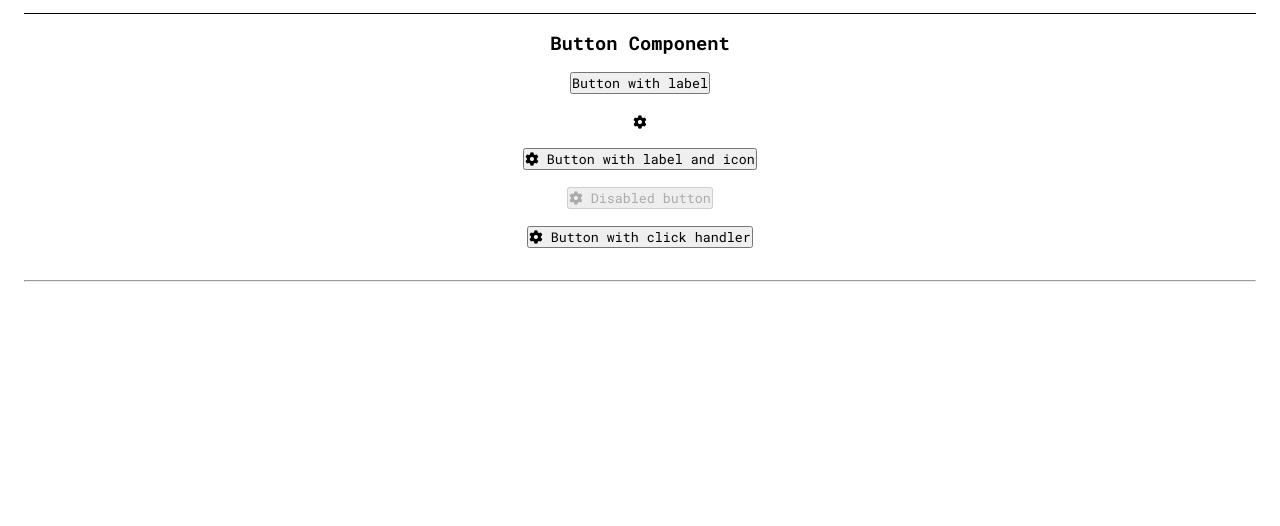
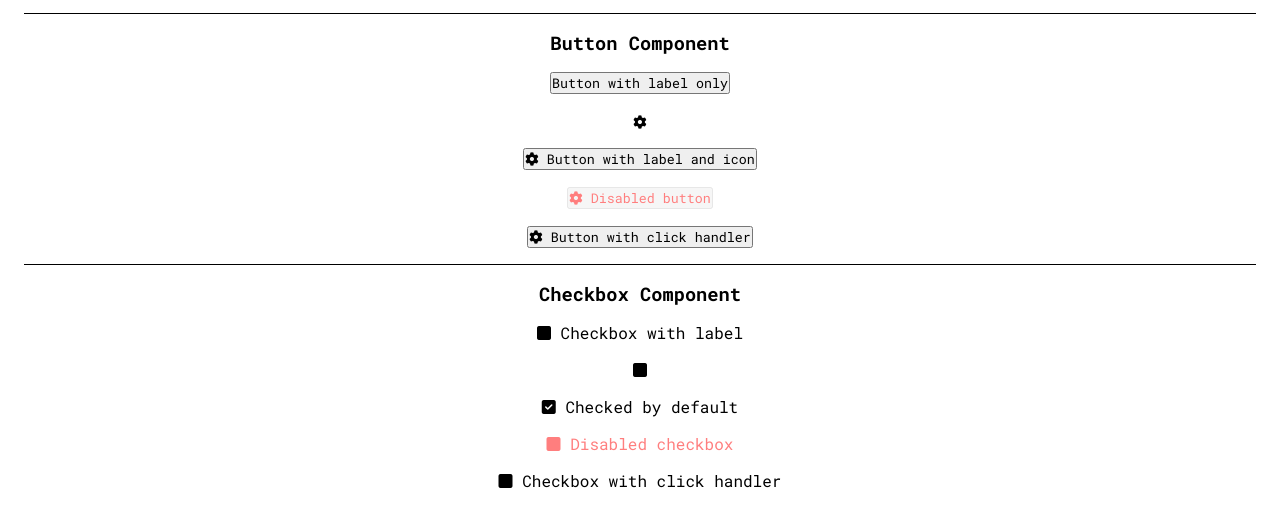
Before and after one commit to temelm/sandbox, a website built with Vite: page index.html in a window 1280 px wide. Shown: the part 70-596 px from the top of the page. Built offline with nearby package versions, Linux system fonts and the light colour scheme.

Commit message:
Add checkbox component, refactor button component, update tests

```diff
--- a/src/components/button.css
+++ b/src/components/button.css
@@ -3,7 +3,9 @@
 }
 
 .button:disabled {
+  color: red;
   cursor: not-allowed;
+  opacity: 0.5;
 }
 
 .button.icon-button {
--- a/src/components/button.js
+++ b/src/components/button.js
@@ -6,19 +6,20 @@ import { isNonEmptyString } from '../utils.js';
  * @returns {HTMLElement}
  */
 export function createButton (options = {}) {
-  const { label, icon, id, title, disabled, onClick } = options;
+  const { label, icon, tooltip, id, disabled, onClick } = options;
 
   if (!isNonEmptyString(label) && !isNonEmptyString(icon)) throw new Error('Button requires a label or an icon.');
+  if (!label && !isNonEmptyString(tooltip)) throw new Error('Icon button requires a tooltip.');
 
   const domButton = document.createElement('button');
   domButton.innerHTML = `
     ${icon ? `<span><i class="${icon}"></i></span>` : ''}
     ${label ? `<span>${label}</span>` : ''}
   `;
+  if (isNonEmptyString(tooltip)) domButton.title = tooltip;
   domButton.classList.add('button');
   if (!label) domButton.classList.add('icon-button');
   if (isNonEmptyString(id)) domButton.id = id;
-  if (isNonEmptyString(title)) domButton.title = title;
   if (disabled) domButton.disabled = true;
   if (typeof onClick === 'function') domButton.addEventListener('click', onClick);
 
--- /dev/null
+++ b/src/components/checkbox.css
@@ -0,0 +1,21 @@
+.checkbox {
+  cursor: pointer;
+}
+
+.checkbox:has(input:disabled) {
+  color: red;
+  cursor: not-allowed;
+  opacity: 0.5;
+}
+
+.checkbox input {
+  display: none;
+}
+
+.checkbox input:not(:checked) ~ .fa-check-square {
+  display: none;
+}
+
+.checkbox input:checked ~ .fa-square {
+  display: none;
+}
--- /dev/null
+++ b/src/components/checkbox.js
@@ -0,0 +1,34 @@
+import { isNonEmptyString } from '../utils.js';
+
+/**
+ * @todo: DOCUMENT.
+ * @param {object} options
+ * @returns {HTMLElement}
+ */
+export function createCheckbox (options = {}) {
+  const { label, tooltip, id, checked, disabled, onClick } = options;
+
+  if (!isNonEmptyString(label) && !isNonEmptyString(tooltip)) throw new Error('Checkbox requires a label or a tooltip.');
+
+  const domCheckbox = document.createElement('input');
+  domCheckbox.type = 'checkbox';
+  if (isNonEmptyString(id)) domCheckbox.id = id;
+  if (checked) domCheckbox.checked = true;
+  if (disabled) domCheckbox.disabled = true;
+  if (typeof onClick === 'function') domCheckbox.addEventListener('click', onClick);
+
+  const domUncheckedIcon = document.createElement('i');
+  domUncheckedIcon.classList.add('fas', 'fa-square');
+  const domCheckedIcon = document.createElement('i');
+  domCheckedIcon.classList.add('fas', 'fa-check-square');
+
+  const domLabel = document.createElement('label');
+  domLabel.appendChild(domCheckbox);
+  domLabel.appendChild(domUncheckedIcon);
+  domLabel.appendChild(domCheckedIcon);
+  if (label) domLabel.appendChild(document.createElement('span')).innerText = ` ${label}`;
+  if (tooltip) domLabel.title = tooltip;
+  domLabel.classList.add('checkbox');
+
+  return domLabel;
+}
--- a/src/index.css
+++ b/src/index.css
@@ -1,4 +1,5 @@
 @import url("./components/button.css");
+@import url("./components/checkbox.css");
 
 :root {
   --font-family: "Roboto Mono", monospace;
--- a/src/index.js
+++ b/src/index.js
@@ -1,5 +1,6 @@
 import './index.css';
 import { createButton } from './components/button.js';
+import { createCheckbox } from './components/checkbox.js';
 
 document.body.style.padding = '1.5rem';
 document.body.style.textAlign = 'center';
@@ -10,26 +11,52 @@ domStyle.textContent = `
     border-top: 1px solid black;
     margin-top: 1rem;
     padding: 1rem;
+    padding-bottom: 0;
   }
 
   section h3,
-  section .button {
+  section .button,
+  section .checkbox {
     margin-bottom: 1rem;
+  }
+
+  section .button:last-child,
+  section .checkbox:last-child {
+    margin-bottom: 0;
+  }
+
+  section .checkbox {
+    display: inline-block;
   }
 `;
 document.head.appendChild(domStyle);
 
 const domButtonComponentSection = document.createElement('section');
 domButtonComponentSection.appendChild(document.createElement('h3')).innerText = 'Button Component';
-[
-  createButton({ label: 'Button with label', icon: '', id: 'button1', title: 'Button 1: With label', disabled: false, onClick: undefined }),
-  createButton({ label: '', icon: 'fas fa-cog', id: 'button2', title: 'Button 2: With icon', disabled: false, onClick: undefined }),
-  createButton({ label: 'Button with label and icon', icon: 'fas fa-cog', id: 'button3', title: 'Button 3: With label and icon', disabled: false, onClick: undefined }),
-  createButton({ label: 'Disabled button', icon: 'fas fa-cog', id: 'button4', title: 'Button 4: Disabled', disabled: true, onClick: undefined }),
-  createButton({ label: 'Button with click handler', icon: 'fas fa-cog', id: 'button5', title: 'Button 5: With click handler', disabled: false, onClick: () => console.log('Button 5 clicked')})
-].forEach(button => {
+const buttonList = [
+  createButton({ label: 'Button with label only', icon: undefined, tooltip: 'Button 1: With label only', id: 'button1', disabled: false, onClick: undefined }),
+  createButton({ label: undefined, icon: 'fas fa-cog', tooltip: 'Button 2: With icon only', id: 'button2', disabled: false, onClick: undefined }),
+  createButton({ label: 'Button with label and icon', icon: 'fas fa-cog', tooltip: 'Button 3: With label and icon', id: 'button3', disabled: false, onClick: undefined }),
+  createButton({ label: 'Disabled button', icon: 'fas fa-cog', tooltip: 'Button 4: Disabled', id: 'button4', disabled: true, onClick: undefined }),
+  createButton({ label: 'Button with click handler', icon: 'fas fa-cog', tooltip: 'Button 5: With click handler', id: 'button5', disabled: false, onClick: () => console.log('Button 5 clicked')})
+]
+buttonList.forEach((button, index) => {
   domButtonComponentSection.appendChild(button);
-  domButtonComponentSection.appendChild(document.createElement('br'));
+  if (index + 1 < buttonList.length) domButtonComponentSection.appendChild(document.createElement('br'));
 })
 document.body.appendChild(domButtonComponentSection);
-document.body.appendChild(document.createElement('hr'));
+
+const domCheckboxComponentSection = document.createElement('section');
+domCheckboxComponentSection.appendChild(document.createElement('h3')).innerText = 'Checkbox Component';
+const checkboxList = [
+  createCheckbox({ label: 'Checkbox with label', tooltip: 'Checkbox 1: With label', id: 'checkbox1', checked: false, disabled: false, onClick: undefined }),
+  createCheckbox({ label: undefined, tooltip: 'Checkbox 2: Without label', id: 'checkbox2', checked: false, disabled: false, onClick: undefined }),
+  createCheckbox({ label: 'Checked by default', tooltip: 'Checkbox 3: Checked by default', id: 'checkbox3', checked: true, disabled: false, onClick: undefined }),
+  createCheckbox({ label: 'Disabled checkbox', tooltip: 'Checkbox 4: Disabled', id: 'checkbox4', checked: false, disabled: true, onClick: undefined }),
+  createCheckbox({ label: 'Checkbox with click handler', tooltip: 'Checkbox 5: With click handler', id: 'checkbox5', checked: false, disabled: false, onClick: () => console.log('Checkbox 5 clicked')  }),
+]
+checkboxList.forEach((checkbox, index) => {
+  domCheckboxComponentSection.appendChild(checkbox);
+  if (index + 1 < checkboxList.length) domCheckboxComponentSection.appendChild(document.createElement('br'));
+});
+document.body.appendChild(domCheckboxComponentSection);
```
